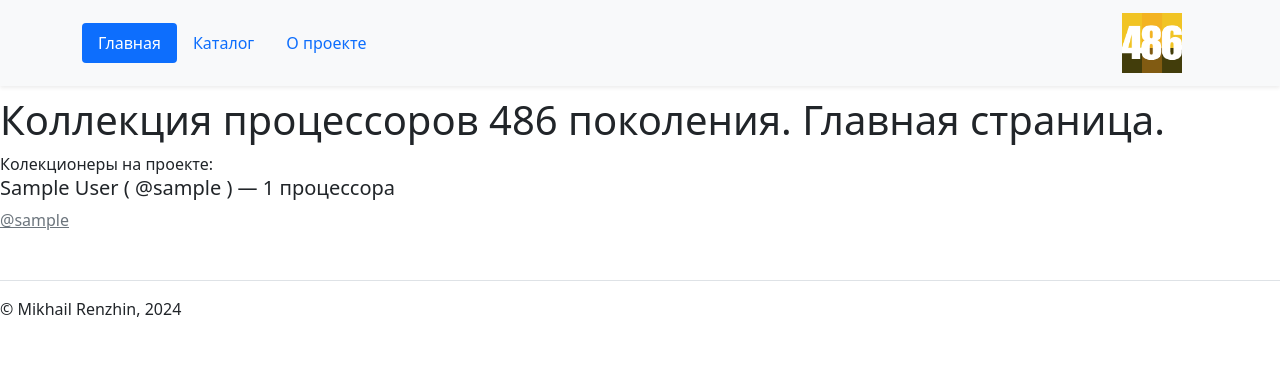
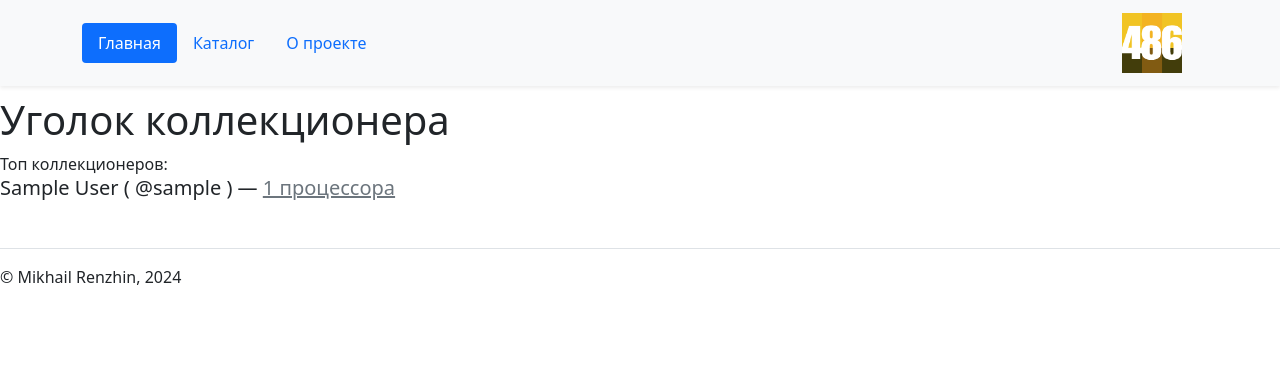
Before and after one commit to renzhin/486, a Django app: page / in a window 1280 px wide. Shown: the top 386 px of the page. Run offline with Django 3.2, Linux system fonts and the light colour scheme; tables that the repository leaves empty hold one stand-in row (values such as "Sample post"); some libraries are stand-ins or nearby versions.

Commit message:
Добавиьт сортировку на главную по количеству процессоров у пользователя + мелкая правка шаблонов

```diff
--- a/backend/cpus/views.py
+++ b/backend/cpus/views.py
@@ -1,3 +1,4 @@
+from django.db.models import Count
 from django.shortcuts import get_object_or_404, render
 
 from cpus.models import Cpu, User
@@ -5,7 +6,11 @@ from cpus.models import Cpu, User
 
 def index(request):
     template_name = 'cpus/index.html'
-    users_list = User.objects.all()
+    users_list = User.objects.all().annotate(
+        cpu_count=Count('cpus')
+    ).order_by(
+        '-cpu_count'
+    )
     context = {
         'users_list': users_list,
     }
--- a/backend/templates/cpus/index.html
+++ b/backend/templates/cpus/index.html
@@ -2,8 +2,8 @@
 {% extends "base.html" %}
 {% block title %}Коллекция 486. Главная страница.{% endblock %}
 {% block content %}
-  <h1>Коллекция процессоров 486 поколения. Главная страница.</h1>
-  Колекционеры на проекте:
+  <h1>Уголок коллекционера</h1>
+  Топ коллекционеров:
   {% for user in users_list %}
     <article class="mb-5">
       {% include "includes/user_card.html" %}
--- a/backend/templates/includes/user_card.html
+++ b/backend/templates/includes/user_card.html
@@ -1,8 +1,5 @@
 <div>
   <h5>
-    {{ user.first_name }} {{ user.last_name }} ( @{{ user.username }} ) — {{ user.cpus.count }} процессора
+    {{ user.first_name }} {{ user.last_name }} ( @{{ user.username }} ) — <a class="text-muted" href="{% url 'cpus:user_cpus' user.id %}"> {{ user.cpus.count }} процессора </a>
   </h5>
-  <a class="text-muted" href="{% url 'cpus:user_cpus' user.id %}">
-    @{{ user.username }}
-  </a>
 </div>
```
